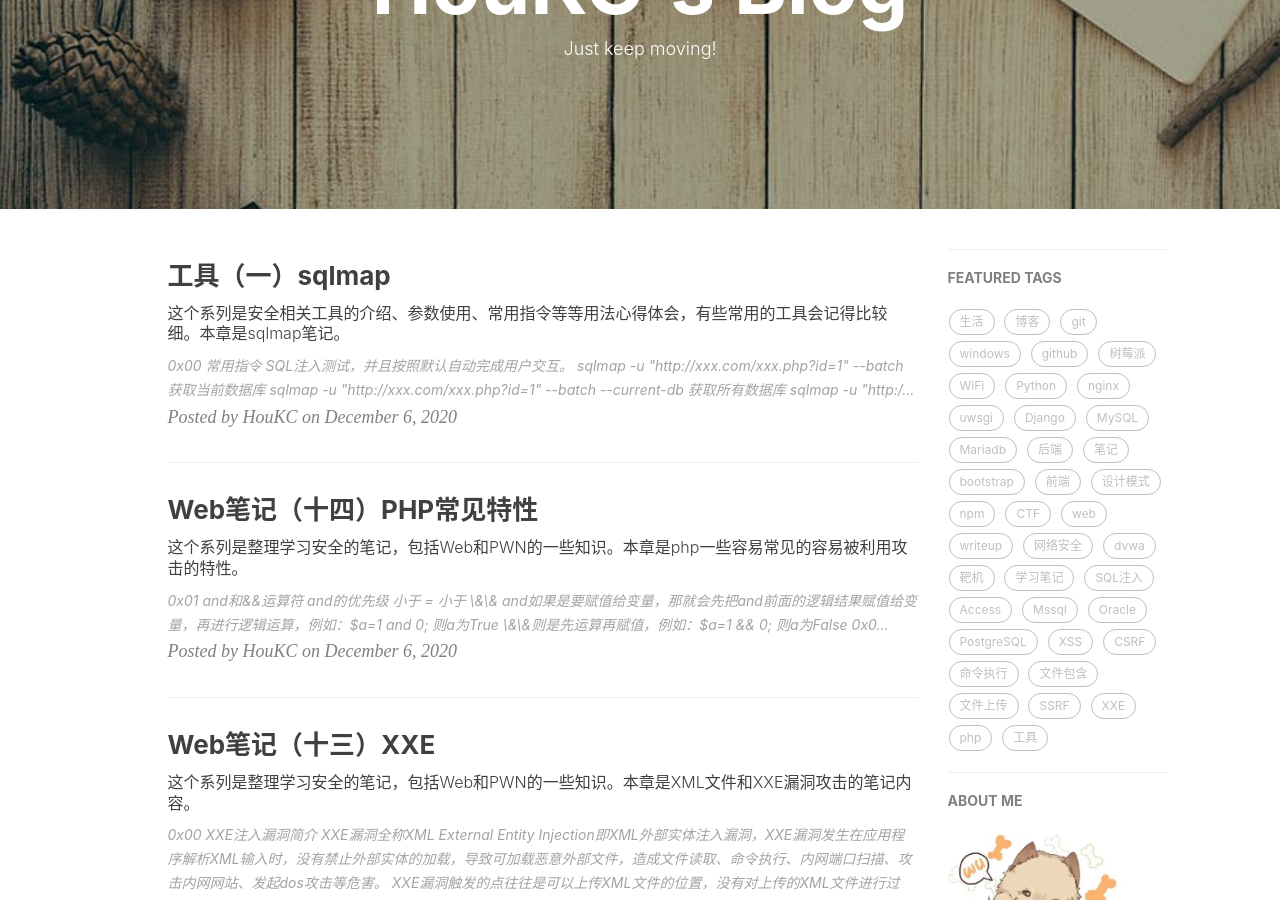
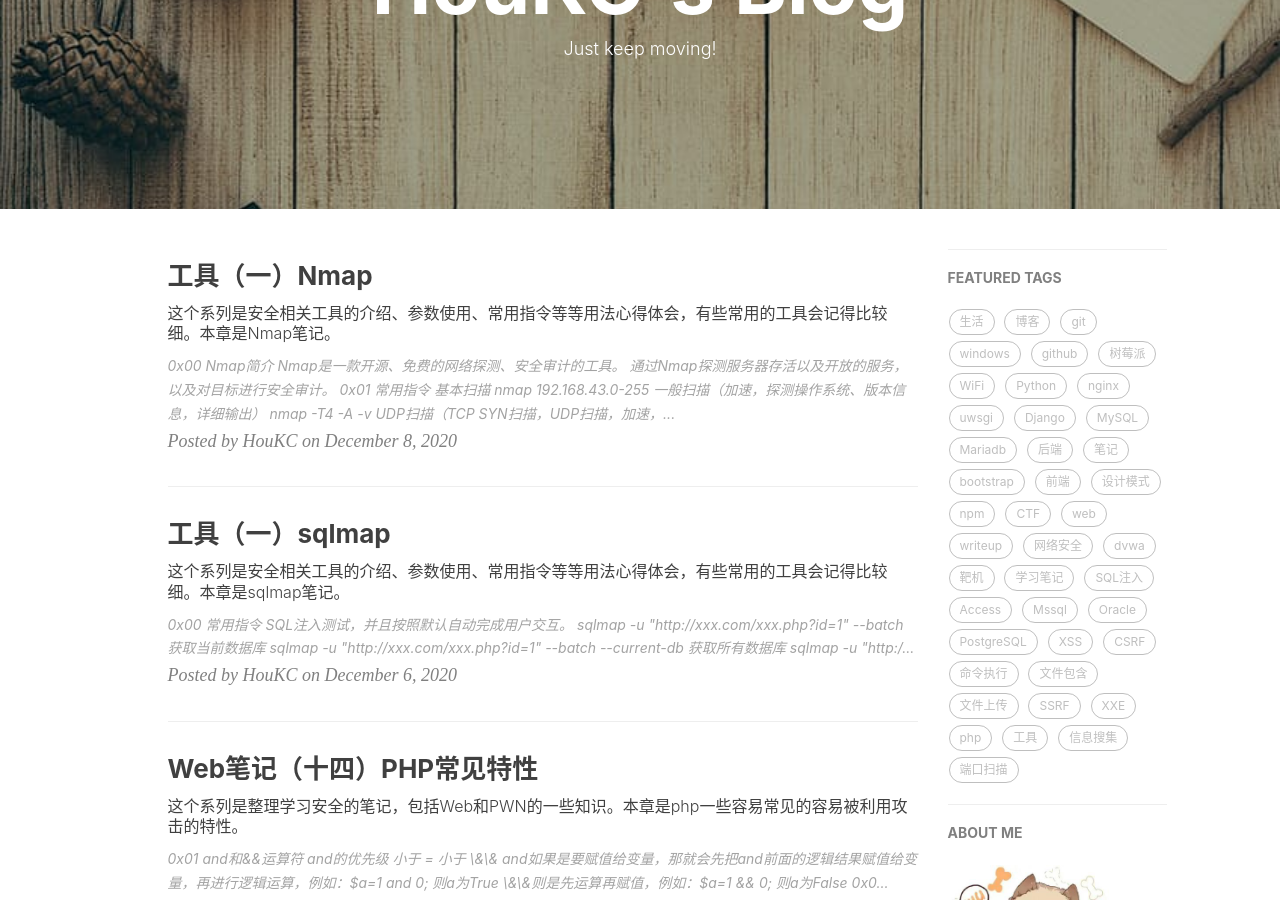
Before and after one commit to HouKC/houkc.github.io, a Jekyll site: the page built from index.html, in a window 1280 px wide and 900 px high, scrolled down 209 px. Built offline with Jekyll 4.4.1, drawn with Linux system fonts in a browser that asks for light colours; nearby versions of some CDN libraries; the list of posts is cut into pages by our own code; comment, search, counter and statistics services are not loaded; some of the changed text lies outside the part shown.

Commit message:
create and update 2020-12-10-nmap.md

````diff
--- /dev/null
+++ b/_posts/2020-12-08-nmap.md
@@ -0,0 +1,82 @@
+---
+layout:     post
+title:     工具（一）Nmap
+subtitle:   这个系列是安全相关工具的介绍、参数使用、常用指令等等用法心得体会，有些常用的工具会记得比较细。本章是Nmap笔记。
+date:       2020-12-08
+author:     HouKC
+header-img: img/home-bg-o.jpg
+catalog:    true
+tags:
+    - 工具
+    - web
+    - 网络安全
+    - 学习笔记
+    - 信息搜集
+    - 端口扫描
+---
+
+
+
+## 0x00 Nmap简介
+
+Nmap是一款开源、免费的网络探测、安全审计的工具。
+
+通过Nmap探测服务器存活以及开放的服务，以及对目标进行安全审计。
+
+
+
+## 0x01 常用指令
+
+- 基本扫描
+
+```
+nmap 192.168.43.0-255
+```
+
+- 一般扫描（加速，探测操作系统、版本信息，详细输出）
+
+```
+nmap -T4 -A -v
+```
+
+- UDP扫描（TCP SYN扫描，UDP扫描，加速，操作系统、版本探测，详细输出）
+
+```
+nmap -sS -sU -T4 -A -v 192.168.43.0-255
+```
+
+- ping扫描（ping扫，很快，但容易被火墙拦）
+
+```
+nmap -sn 192.168.43.0-255
+```
+
+- 非ping扫描（加速，探测操作系统与版本信息，详细输出，非Ping测）
+
+```
+nmap -T4 -A -v -Pn
+```
+
+- 快速扫描
+
+```
+nmap -T4 -F 192.168.43.0-255
+```
+
+- 快速扫描加强版（探测端口及版本服务信息，OS探测，设定探测等级为2）
+
+```
+nmap -sV -T4 -O -F --version-light 192.168.43.0-255
+```
+
+- 并发处理扫描（TCP SYN扫描，非Ping测扫描，只显示open状态的，最小扫描组为4即并发最少4个主机同时进行，同一时间发的报文最少量为1024，设置探测报文超时时间30秒，加速，详细输出，从ip.txt中读出IP段，扫描结果保存在result.txt）
+
+```
+nmap -sS -Pn -n --open --min-hostgroup 4 --min-parallelism 1024 --host-timeout 30 -T4 -v -oG result.txt -iL ip.txt
+```
+
+- ping测并发处理（ping扫描，1024，最小扫描组为1024即并发最少4个主机同时进行，同一时间发的报文最少量为1024，从ip.txt中读出IP段，扫描结果保存在result.txt）
+
+```
+nmap -sP --min-hostgroup 1024 --min-parallelism 1024 -iL ip.txt -oG ip_output.txt
+```
````
Also changed, not shown: _posts/2020-12-06-sqlmap.md (+2 -0 lines).
